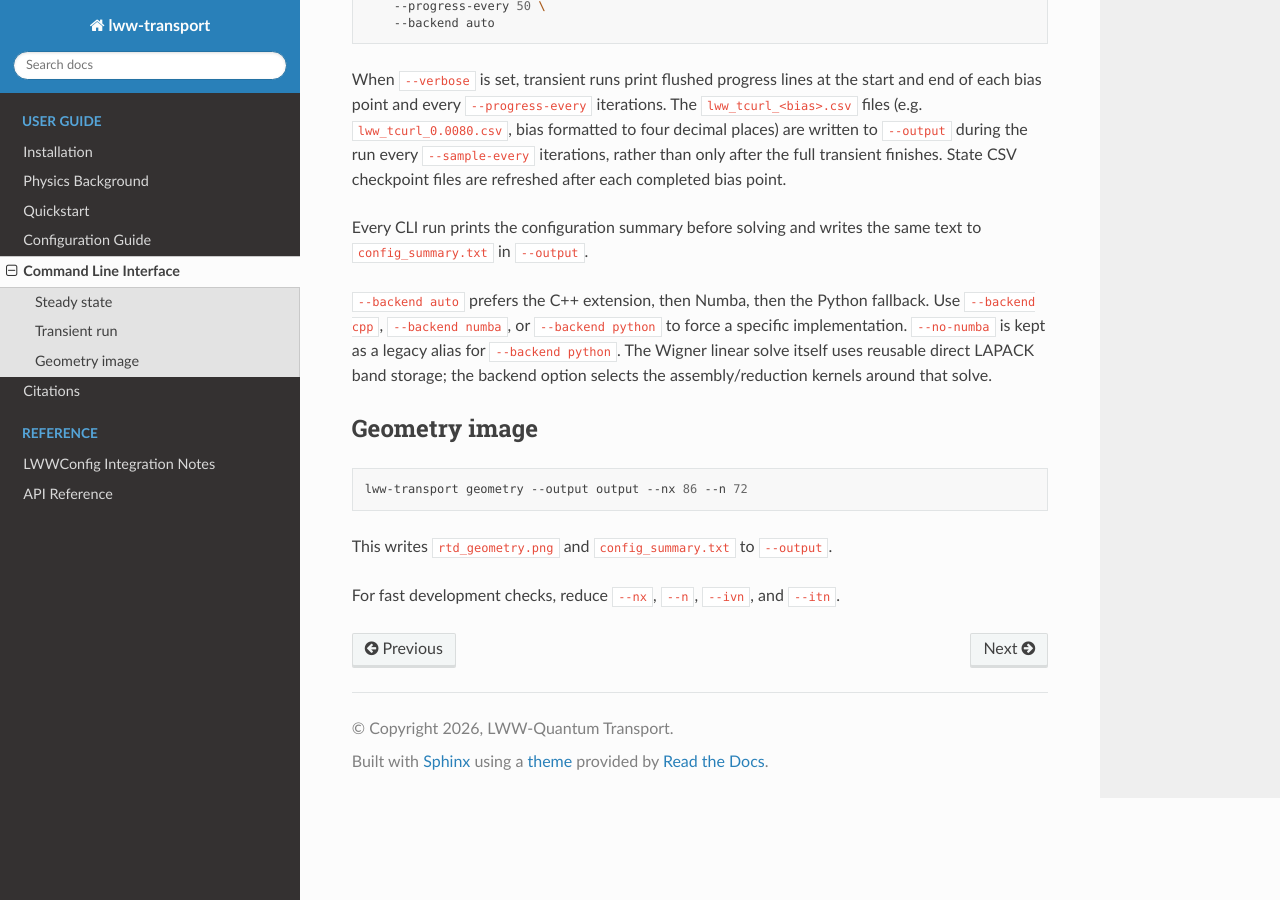
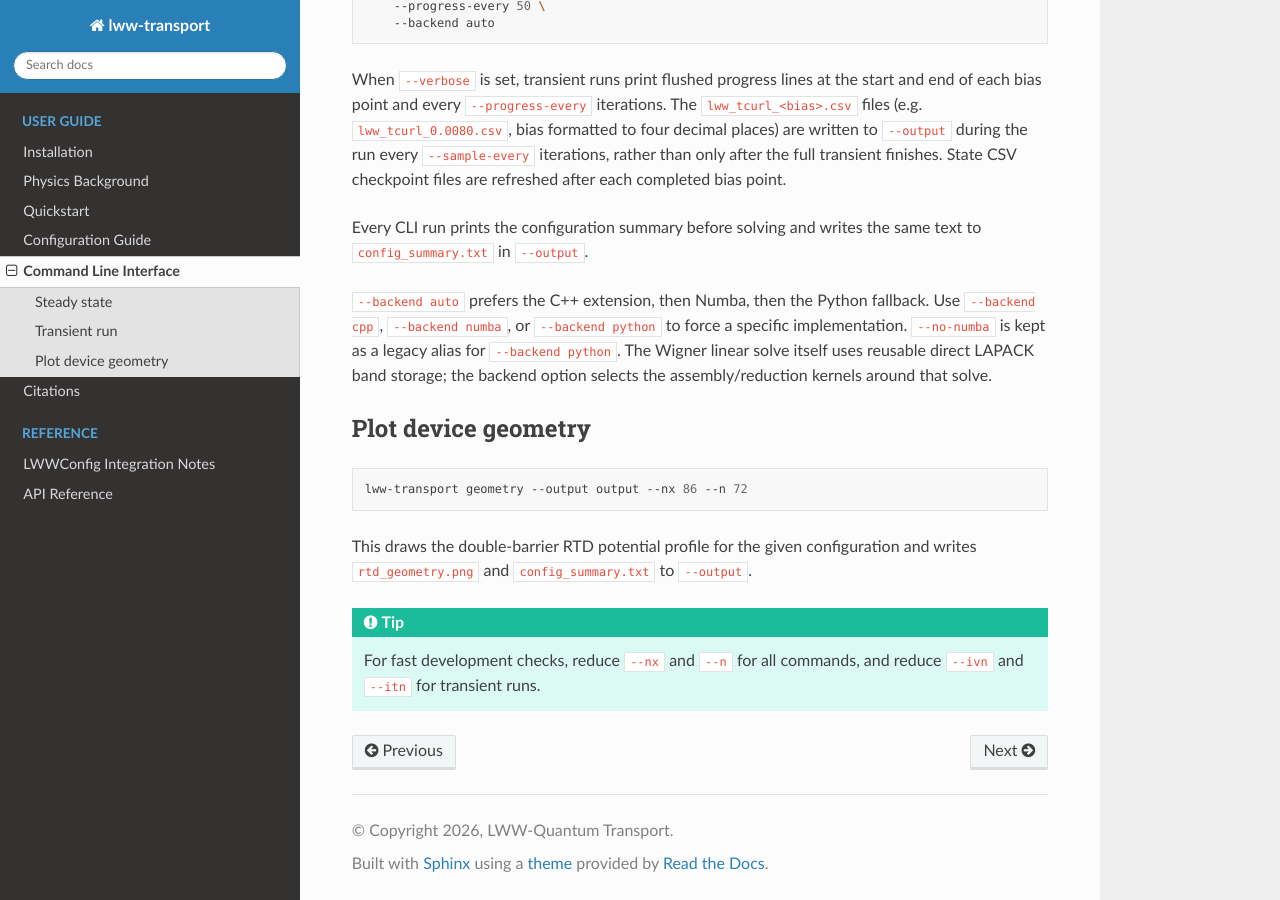
Before and after one commit to antble/lww-usc, a Sphinx documentation site: the page built from docs/cli.rst, in a window 1280 px wide and 900 px high, scrolled down 554 px. Built offline with Sphinx 7.4.7 and the Read the Docs theme 3.1.0, drawn with Linux system fonts in a browser that asks for light colours.

Commit message:
update docs

```diff
--- a/docs/cli.rst
+++ b/docs/cli.rst
@@ -45,13 +45,17 @@ force a specific implementation. ``--no-numba`` is kept as a legacy alias for
 LAPACK band storage; the backend option selects the assembly/reduction kernels
 around that solve.
 
-Geometry image
---------------
+Plot device geometry
+--------------------
 
 .. code-block:: bash
 
    lww-transport geometry --output output --nx 86 --n 72
 
-This writes ``rtd_geometry.png`` and ``config_summary.txt`` to ``--output``.
+This draws the double-barrier RTD potential profile for the given configuration
+and writes ``rtd_geometry.png`` and ``config_summary.txt`` to ``--output``.
 
-For fast development checks, reduce ``--nx``, ``--n``, ``--ivn``, and ``--itn``.
+.. tip::
+
+   For fast development checks, reduce ``--nx`` and ``--n`` for all commands,
+   and reduce ``--ivn`` and ``--itn`` for transient runs.
--- a/docs/index.rst
+++ b/docs/index.rst
@@ -6,8 +6,8 @@ lww-transport
    :width: 80%
    :align: center
 
-   Wigner distribution function for a symmetric GaAs-AlGaAs-GaAs RTD with 30 Angstrom
-   barrier and 50 Angstrom quantum-well widths with zero bias at T = 70K
+   Wigner distribution function for a symmetric GaAs/AlGaAs/GaAs RTD with 30 Å barrier
+   width and 50 Å quantum-well width at zero bias, T = 70 K
 
 ``lww-transport`` is a reusable Python package for one-dimensional Lattice Weyl-Wigner / Wigner-Poisson quantum transport simulations.
 
--- a/docs/quickstart.rst
+++ b/docs/quickstart.rst
@@ -33,11 +33,11 @@ CLI simulations print the same summary and write ``config_summary.txt`` to the
 output directory. Direct transient runs also save the summary when
 ``output_dir`` is supplied.
 
-Geometry image
---------------
+Plot device geometry
+--------------------
 
-The geometry helper draws the resonant tunneling diode profile from the active
-``LWWConfig``:
+The geometry helper draws the double-barrier RTD potential profile from the
+active ``LWWConfig``:
 
 .. image:: _static/rtd_geometry.png
    :alt: Resonant tunneling diode geometry profile
```
